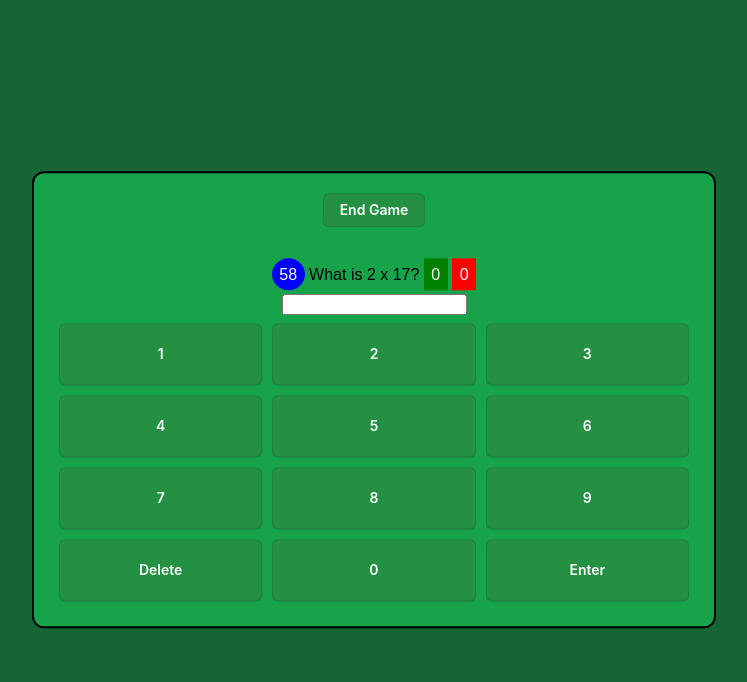
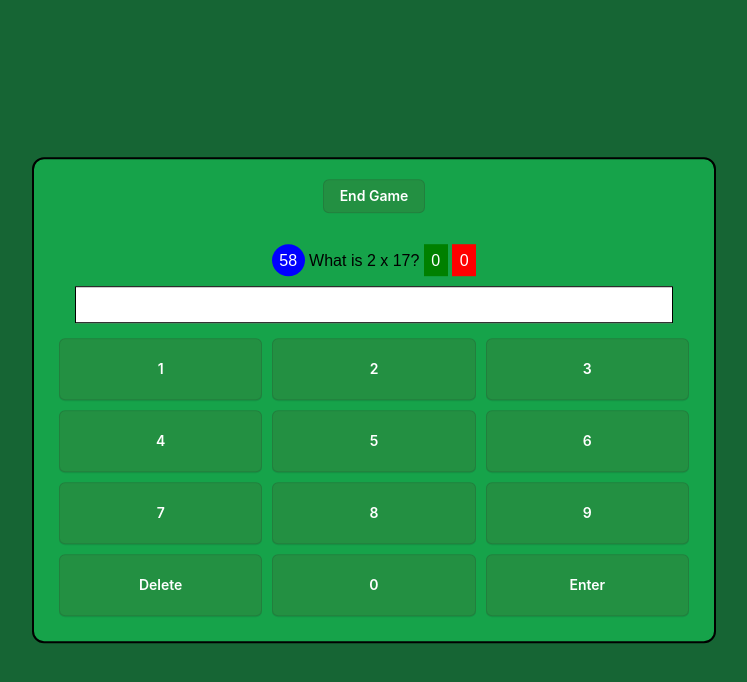
Before and after one commit to VulcanWM/timetable-game, a SvelteKit app: page / in a window 1280 px wide. Both pictures are taken after a click on the button "Start". Shown: the top 682 px of the page, without its empty margins (266-1013 px from the left). Built offline with nearby package versions, Linux system fonts and the light colour scheme.

Commit message:
styled the disabled input

```diff
--- a/src/routes/+page.svelte
+++ b/src/routes/+page.svelte
@@ -42,7 +42,6 @@
 	}
 
 	function onKeyDown(e) {
-		console.log(e.keyCode)
 		if (e.keyCode > 47 && e.keyCode < 58){
 			let inputNum = e.keyCode - 48
 			guess += inputNum.toString()
@@ -133,6 +132,16 @@
 	padding-bottom: 20px;
 	margin: 5px;
 }
+
+.guess {
+	padding: 10px;
+	width: 90%;
+	margin: 10px;
+	color: black;
+	background-color: white;
+	border: 1px solid black;
+	text-align: center;
+}
 </style>
 
 <div id="main">
@@ -142,10 +151,8 @@
 		<Timer callback={handleTick} />
 		<p class="question">What is {num1} x {num2}?</p>
 		<span class="correct">{correct}</span>
-		<span class="incorrect">{incorrect}</span>
-		<form on:submit|preventDefault={handleSubmit}>
-			<input bind:value={guess}/>
-		</form>
+		<span class="incorrect">{incorrect}</span><br/>
+		<input class="guess" bind:value={guess} disabled/>
 		<div id="keypad">
 			<button on:click={() => guess += "1"}>1</button>
 			<button on:click={() => guess += "2"}>2</button>
```
